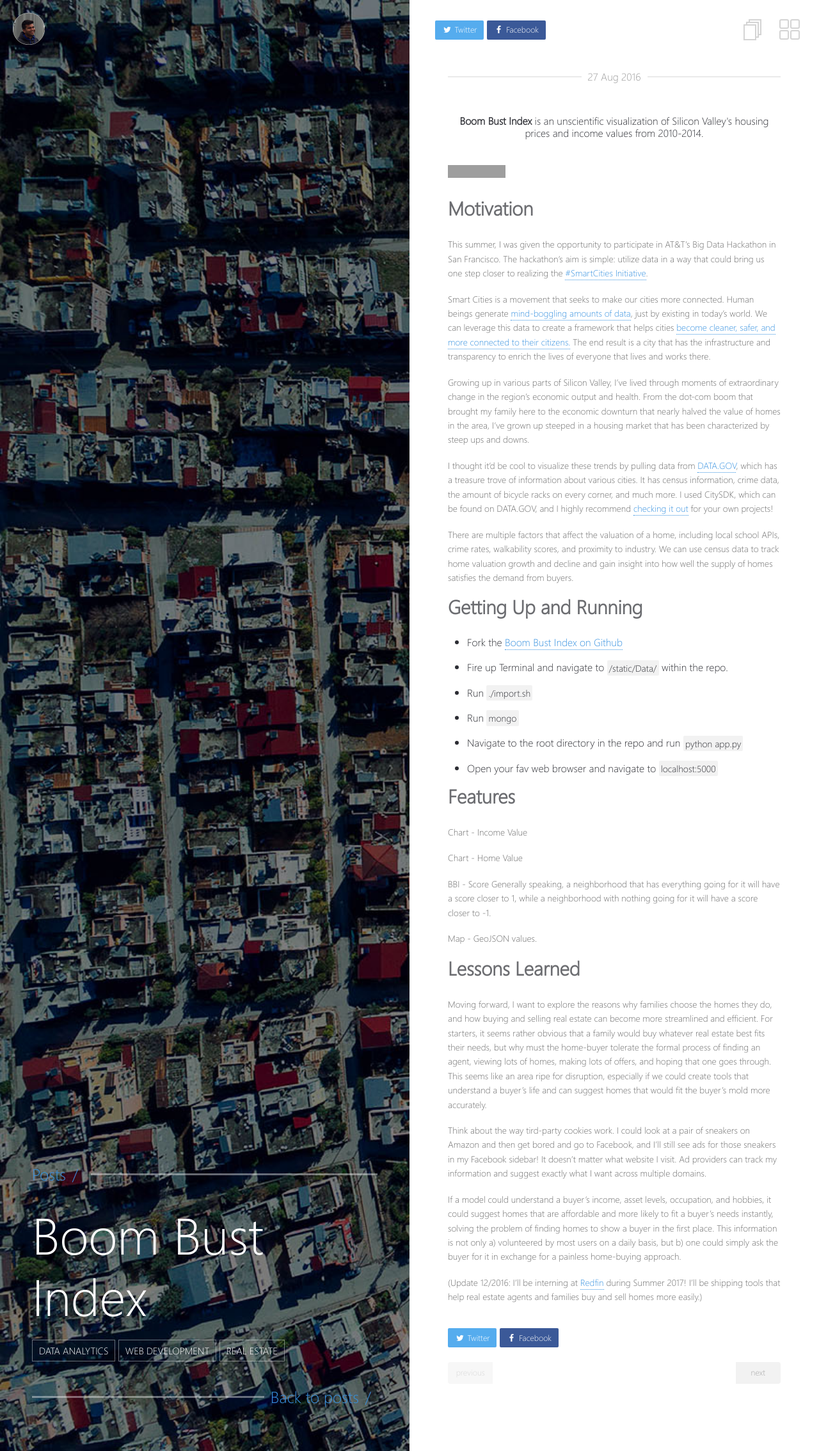
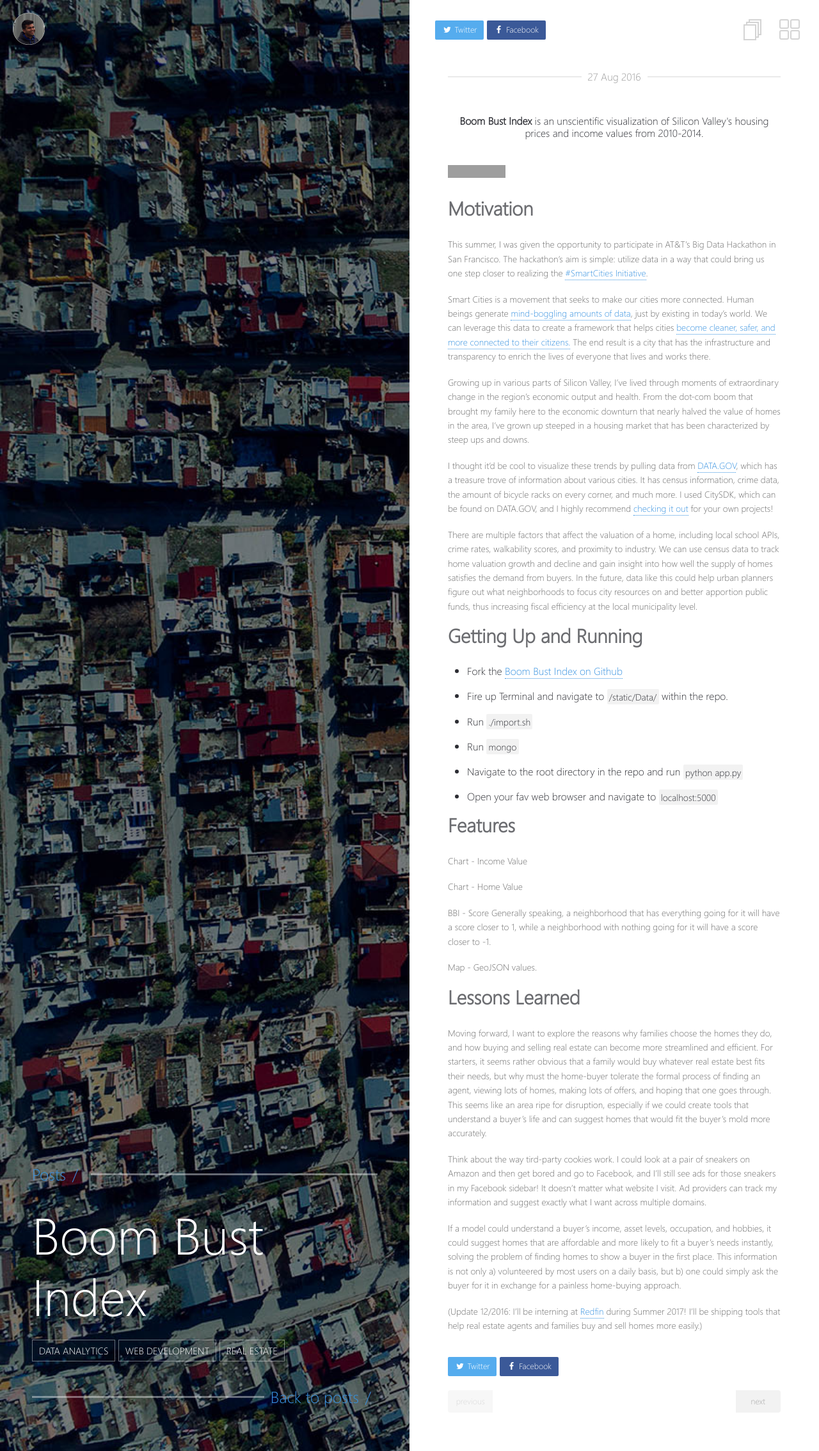
Before and after one commit to gargium/gargium.github.io, a Jekyll site: the page built from _posts/2017-03-27-boom-bust-index.md, in a window 1280 px wide. Shown: the whole page at 64% size. Built offline with Jekyll 4.4.1, drawn with Linux system fonts in a browser that asks for light colours; grey boxes are pictures that could not be loaded.

Commit message:
still working on post

```diff
--- a/_posts/2017-03-27-boom-bust-index.md
+++ b/_posts/2017-03-27-boom-bust-index.md
@@ -23,7 +23,7 @@ Growing up in various parts of Silicon Valley, I've lived through moments of ext
 
 I thought it'd be cool to visualize these trends by pulling data from [DATA.GOV](https://www.data.gov), which has a treasure trove of information about various cities. It has census information, crime data, the amount of bicycle racks on every corner, and much  more. I used CitySDK, which can be found on DATA.GOV, and I highly recommend [checking it out](https://uscensusbureau.github.io/citysdk/) for your own projects!
 
-There are multiple factors that affect the valuation of a home, including local school APIs, crime rates, walkability scores, and proximity to industry. We can use census data to track home valuation growth and decline and gain insight into how well the supply of homes satisfies the demand from buyers.
+There are multiple factors that affect the valuation of a home, including local school APIs, crime rates, walkability scores, and proximity to industry. We can use census data to track home valuation growth and decline and gain insight into how well the supply of homes satisfies the demand from buyers. In the future, data like this could help urban planners figure out what neighborhoods to focus city resources on and better apportion public funds, thus increasing fiscal efficiency at the local municipality level.
 
 ## Getting Up and Running
 * Fork the [Boom Bust Index on Github](https://github.com/gargium/ATT-Big-Data-Challenge)
```
